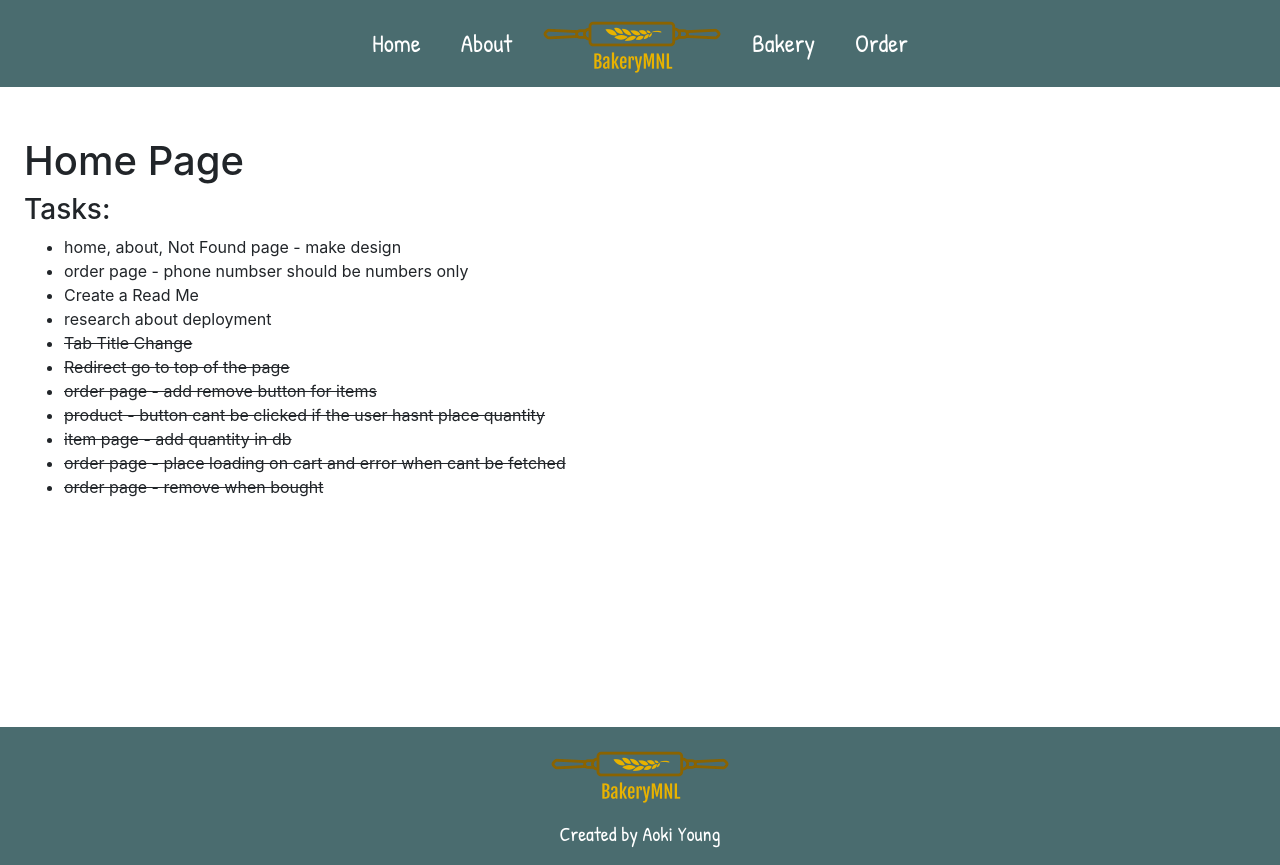
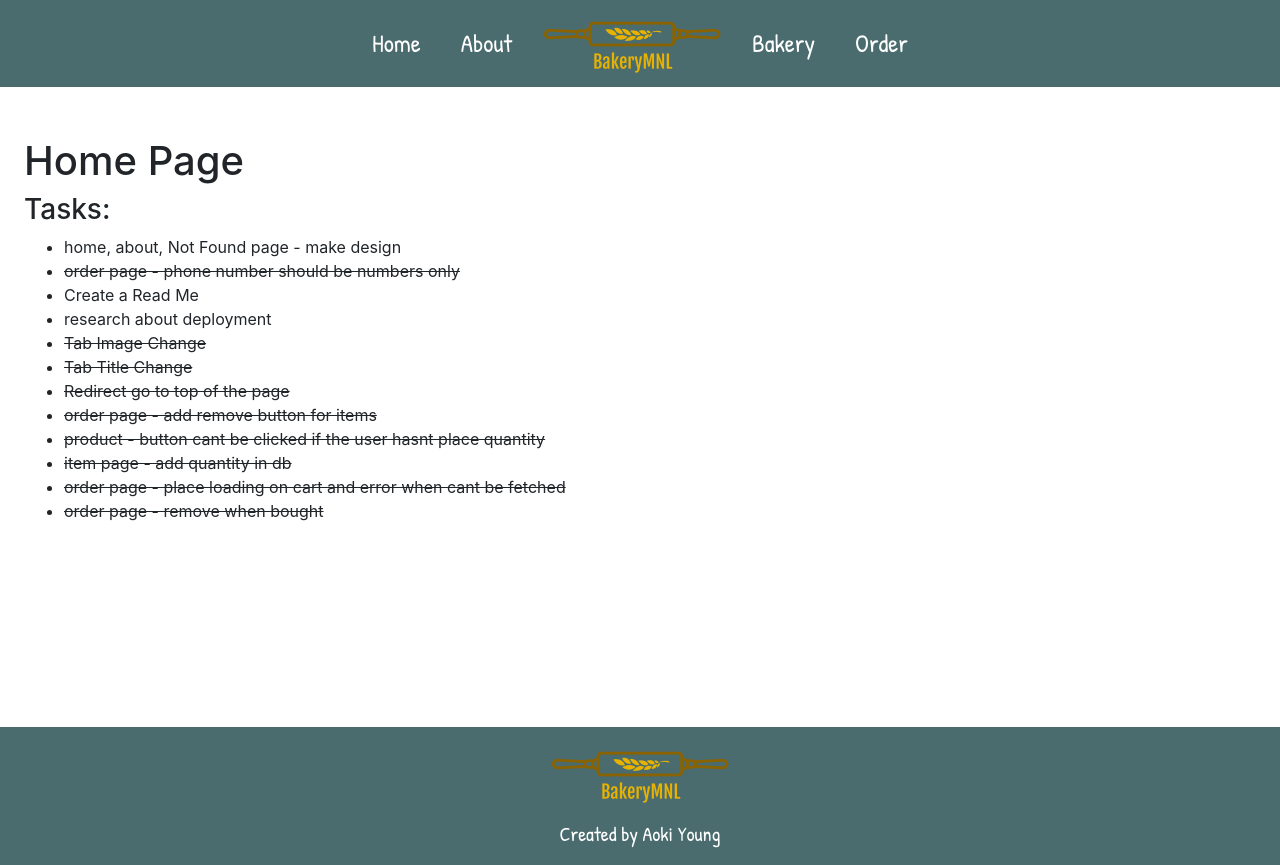
Before and after one commit to michikogo/BakeryMNL, a React (Create React App) app: page / in a window 1280 px wide. Built offline with nearby package versions, Linux system fonts and the light colour scheme.

Commit message:
update tasks

```diff
--- a/src/Pages/Home/Home.js
+++ b/src/Pages/Home/Home.js
@@ -13,9 +13,12 @@ const Home = () => {
       <h3>Tasks:</h3>
       <ul>
         <li>home, about, Not Found page - make design</li>
-        <li>order page - phone numbser should be numbers only</li>
+        <li style={{ textDecoration: "line-through" }}>
+          order page - phone number should be numbers only
+        </li>
         <li>Create a Read Me</li>
         <li>research about deployment</li>
+        <li style={{ textDecoration: "line-through" }}>Tab Image Change</li>
         <li style={{ textDecoration: "line-through" }}>Tab Title Change</li>
         <li style={{ textDecoration: "line-through" }}>
           Redirect go to top of the page
```
